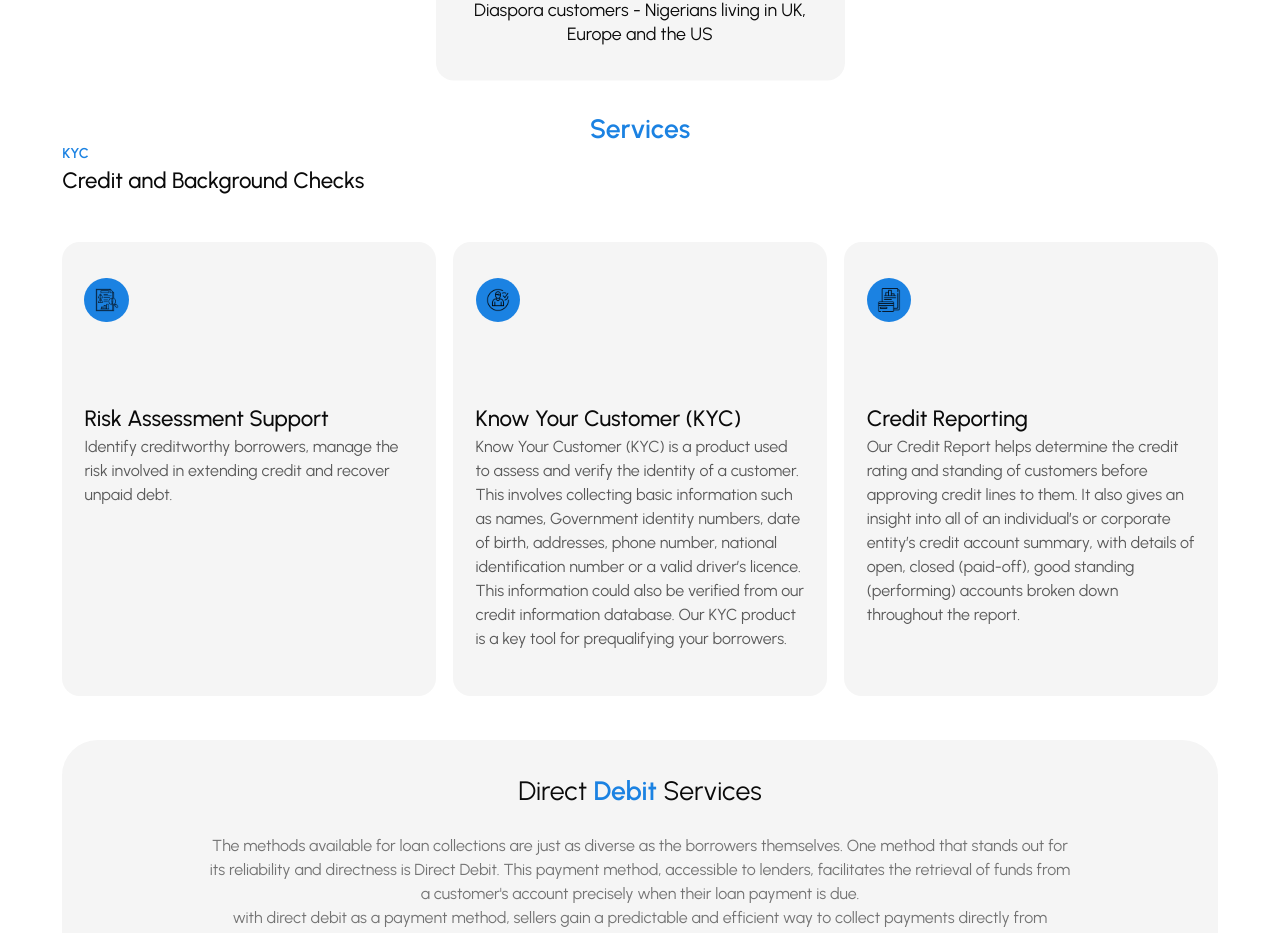
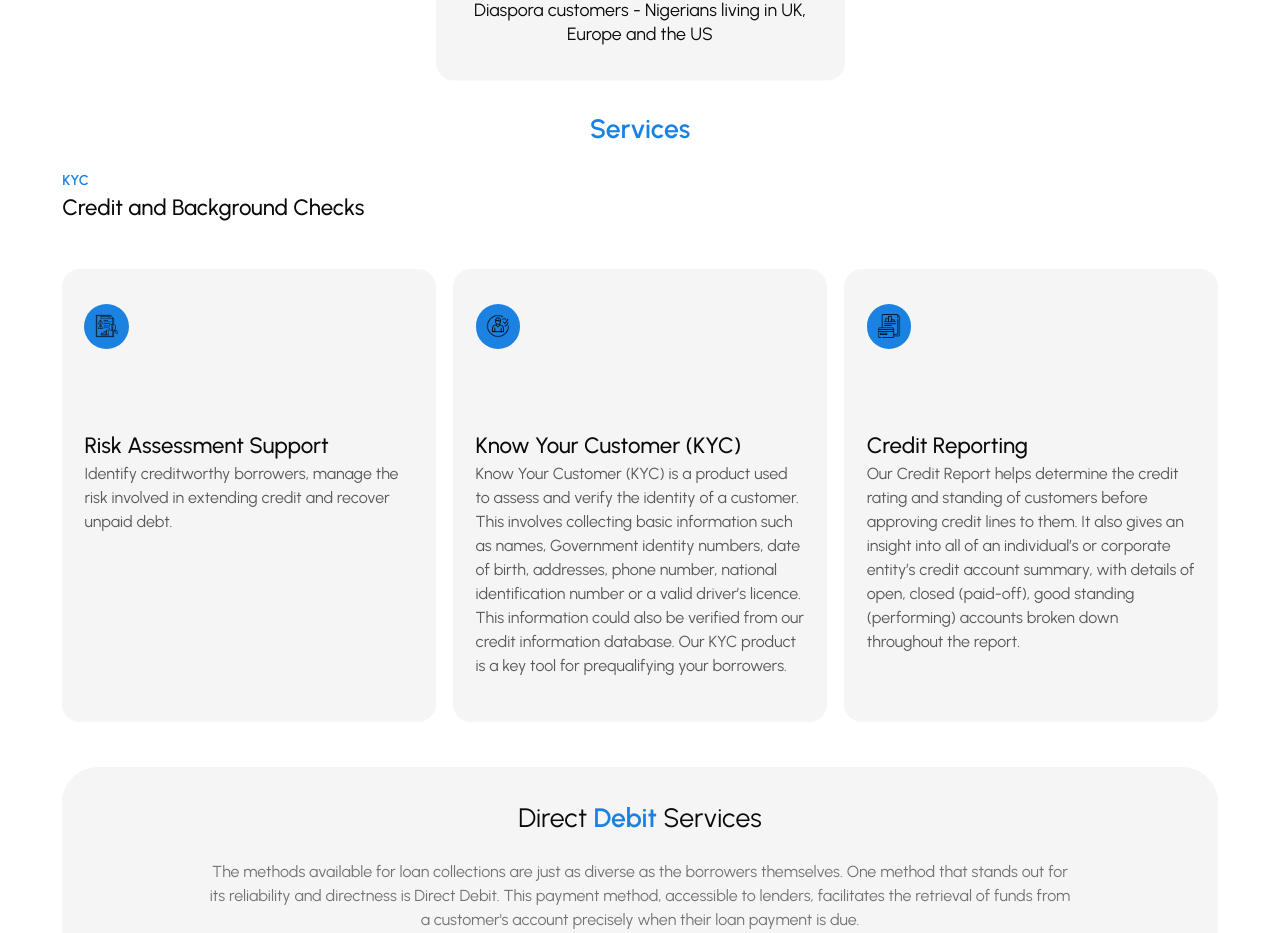
Before and after one commit to abdvllJSX/secure-debit, a React (Vite) app: page / in a window 1280 px wide. Shown: the part 1074-2007 px from the top of the page. Built offline with nearby package versions, Linux system fonts and the light colour scheme.

Commit message:
BUG FIX: fixed service text on larger screens

```diff
--- a/src/components/services.tsx
+++ b/src/components/services.tsx
@@ -55,7 +55,7 @@ const Services = () => {
             <h2 className="text-[3rem] leading-[3rem] font-[600] text-[#1B82E2] text-center">
                 Services
             </h2>
-            <div className="mt-[3ren]">
+            <div className="mt-[3rem] max-w-[1900px] mx-auto">
                 <h3 className="uppercase text-[1.6rem] text-[#1B82E2] font-[600]">kyc</h3>
                 <h3 className="text-[2.5rem] font-[500]">Credit and Background Checks</h3>
             </div>
```
